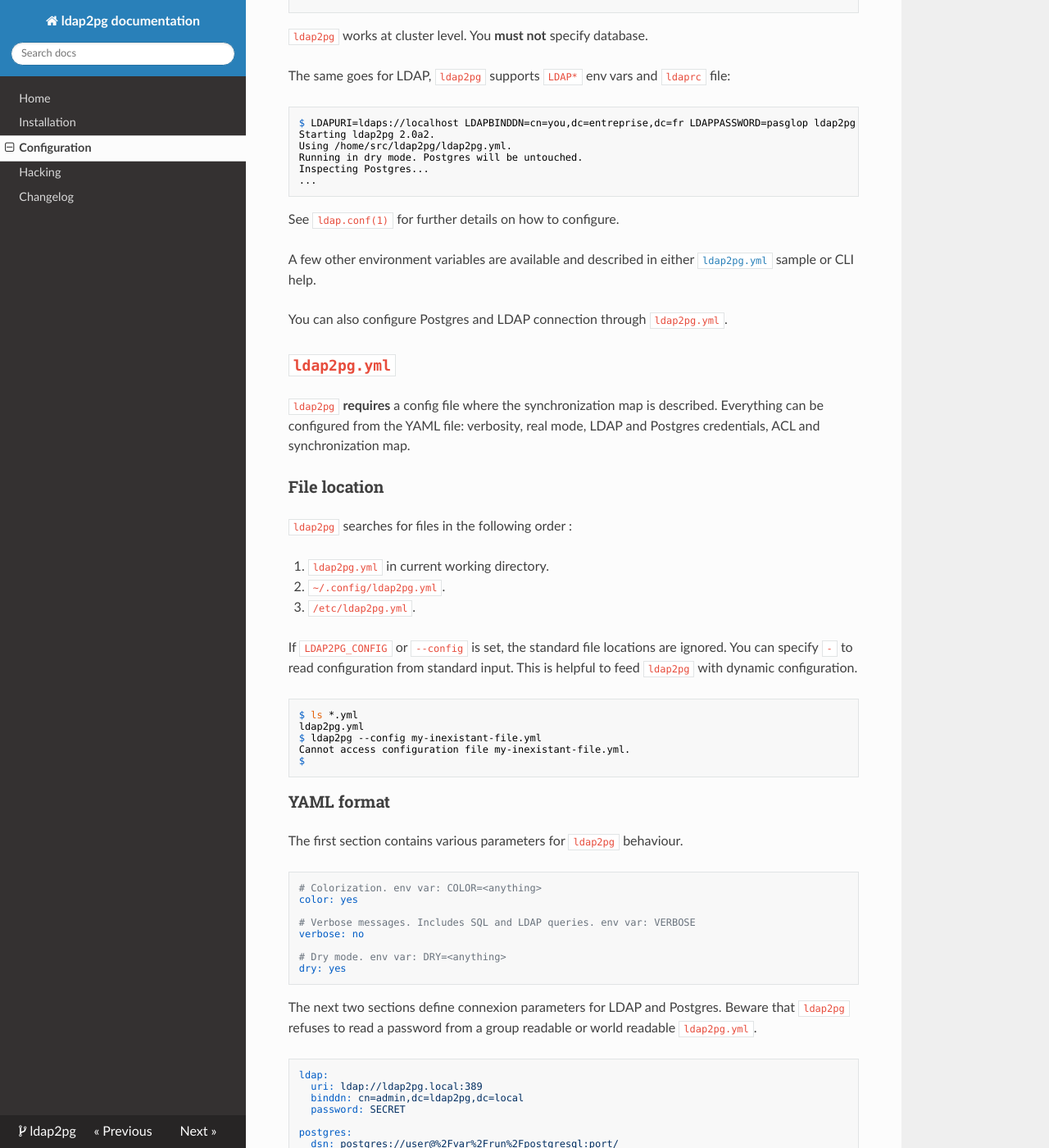
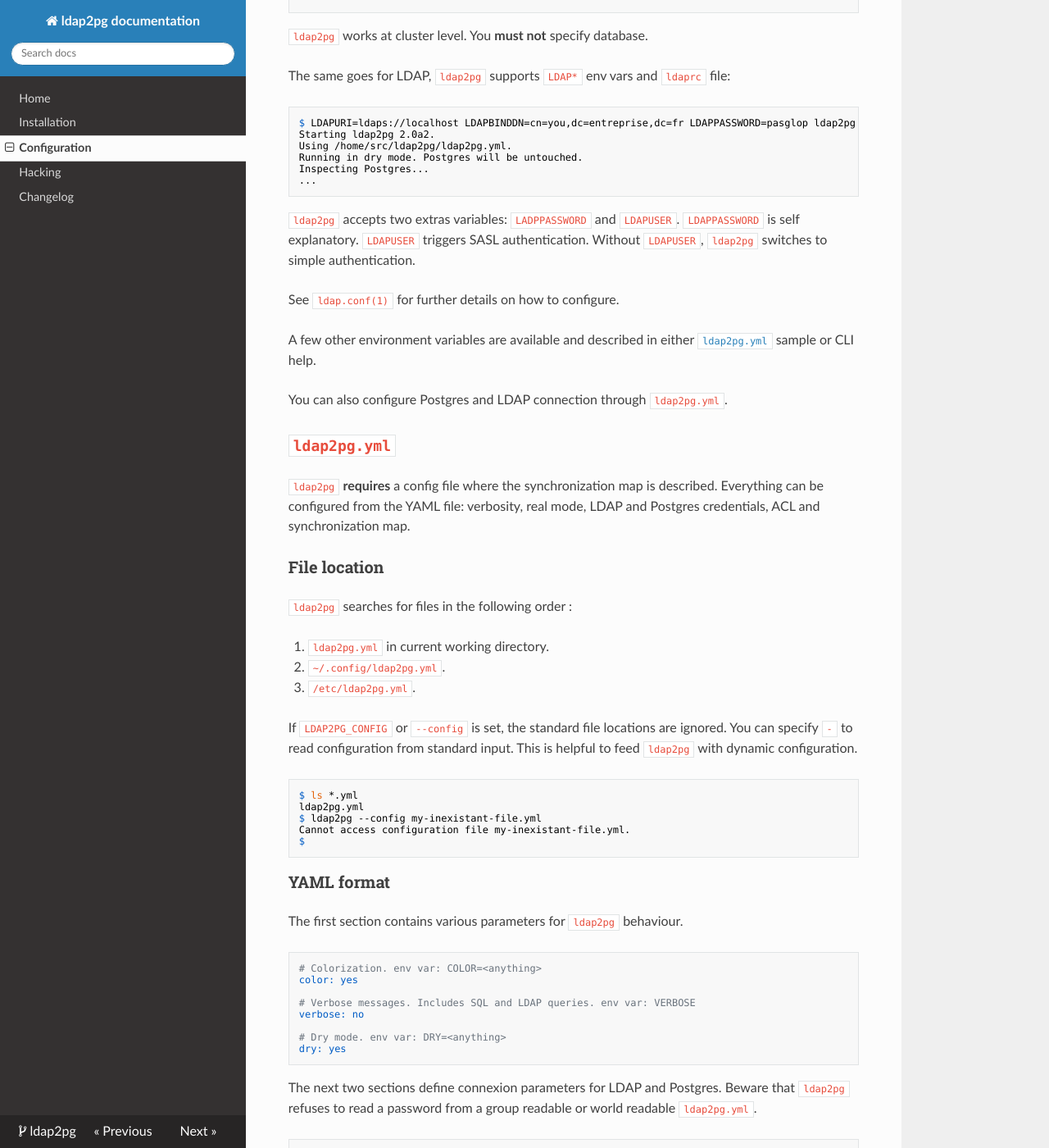
Before and after one commit to dalibo/ldap2pg, an MkDocs documentation site: the page built from docs/config.md, in a window 1280 px wide and 1400 px high, scrolled down 1220 px. Shown: the whole window at 82% size. Built offline with MkDocs 1.6.1, drawn with Linux system fonts in a browser that asks for light colours; nearby versions of some CDN libraries; old or Windows-style settings are respelled for this version of MkDocs.

Commit message:
Document SASL

````diff
--- a/docs/config.md
+++ b/docs/config.md
@@ -79,6 +79,10 @@
 ...
 ```
 
+`ldap2pg` accepts two extras variables: `LADPPASSWORD` and `LDAPUSER`.
+`LDAPPASSWORD` is self explanatory. `LDAPUSER` triggers SASL authentication.
+Without `LDAPUSER`, `ldap2pg` switches to simple authentication.
+
 See `ldap.conf(1)` for further details on how to configure.
 
 A few other environment variables are available and described in
--- a/ldap2pg.yml
+++ b/ldap2pg.yml
@@ -28,6 +28,8 @@
   uri: ldaps://ldap.ldap2pg.docker:636
   # env var: LDAPBINDDN
   binddn: cn=admin,dc=ldap,dc=ldap2pg,dc=docker
+  # Set SASL username and enable SASL. env var: LDAPUSER
+  # user: saslusername
   # env var: LDAPPASSWORD
   password: SECRET
 
````
Also changed, not shown: other parts of docs/config.md (+1 -0 lines).
